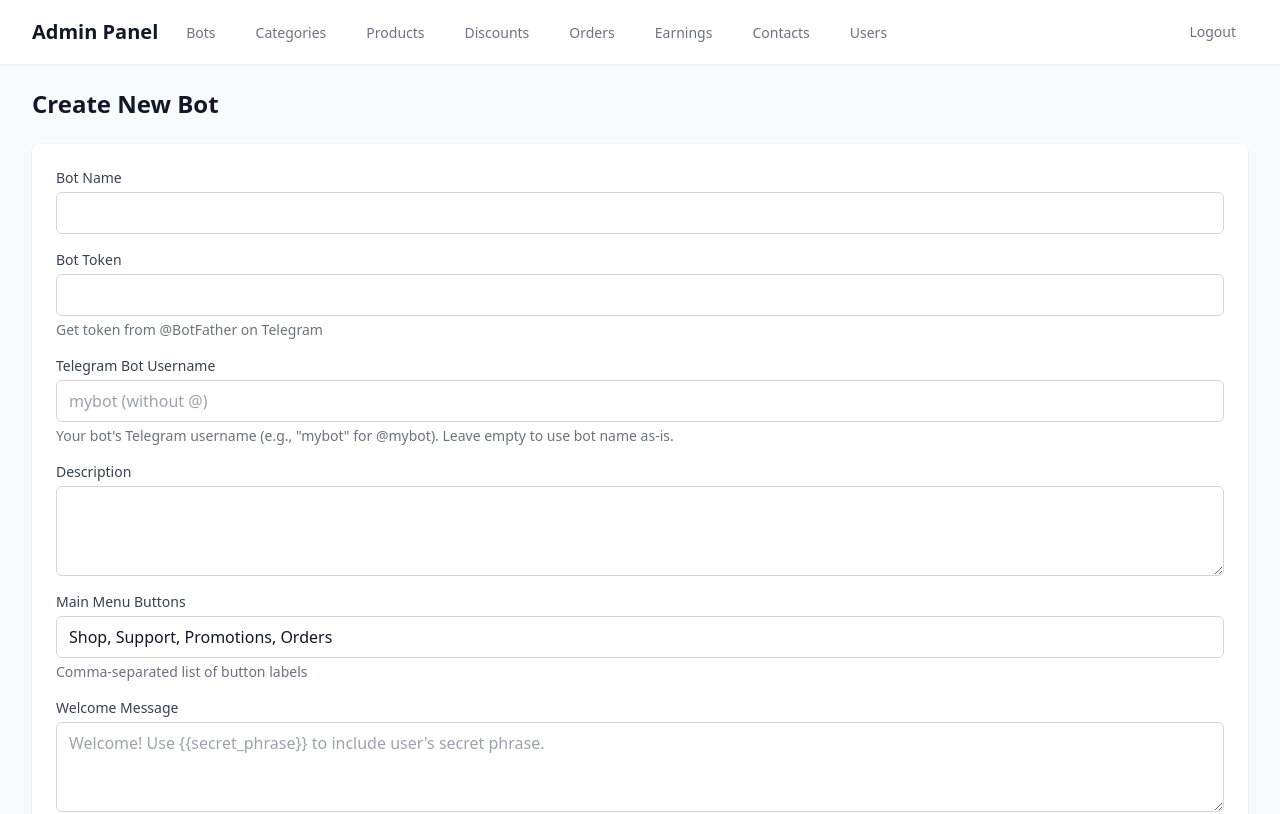
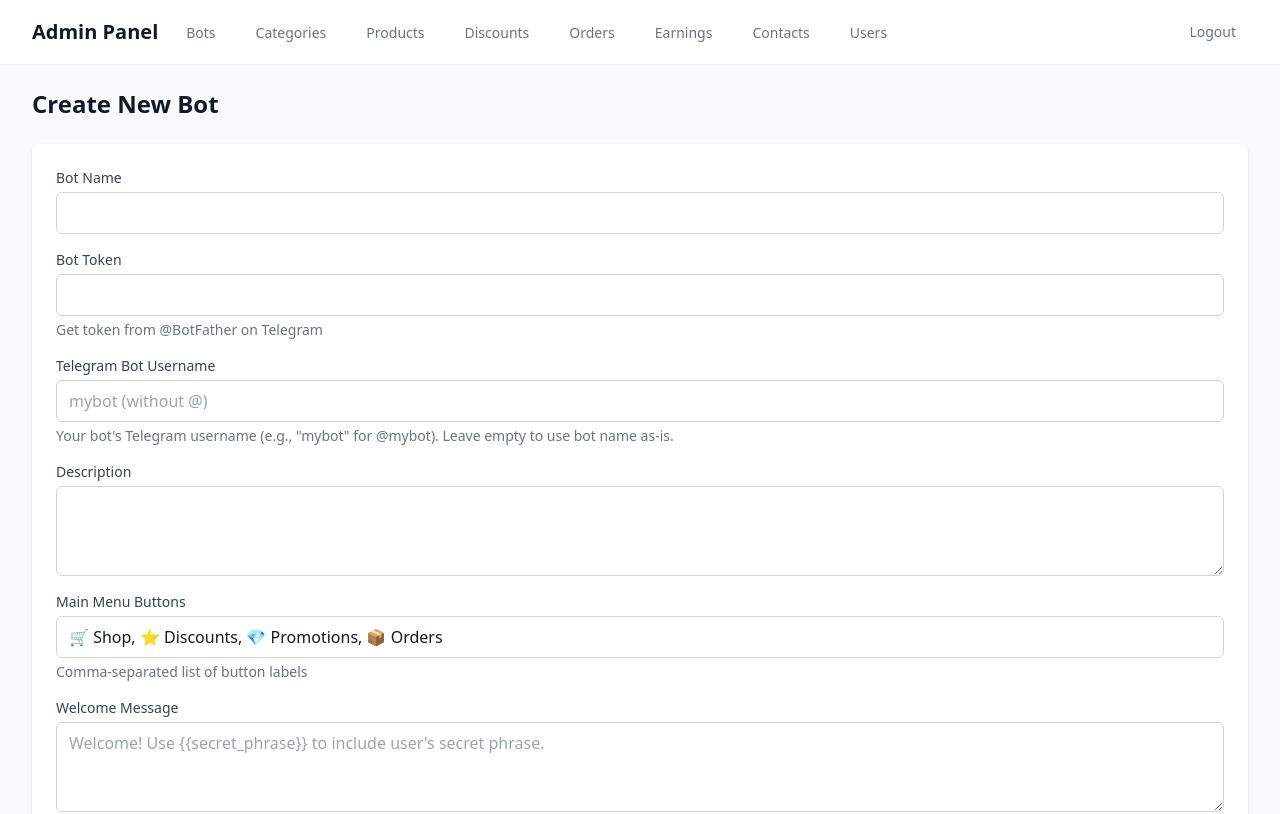
Before and after one commit to GreenBritain-coder/Auroneth_bot, a Next.js app in the folder admin-panel/: page /admin/bots/new in a window 1280 px wide. Shown: the top 814 px of the page. Built offline with nearby package versions, Linux system fonts and the light colour scheme; no server answers.

Commit message:
Update default main menu buttons with emojis: Shop, Discounts, Promotions, Orders
Made-with: Cursor

```diff
--- a/admin-panel/app/admin/bots/new/page.tsx
+++ b/admin-panel/app/admin/bots/new/page.tsx
@@ -16,7 +16,7 @@ export default function NewBotPage() {
     description: '',
     status: 'live',
     public_listing: true,
-    main_buttons: 'Shop, Support, Promotions, Orders',
+    main_buttons: '🛒 Shop, ⭐ Discounts, 💎 Promotions, 📦 Orders',
     welcome_message: '',
     thank_you_message: '',
     profile_picture_url: '',
@@ -178,7 +178,7 @@ export default function NewBotPage() {
             <input
               type="text"
               className="mt-1 block w-full border border-gray-300 rounded-md px-3 py-2"
-              placeholder="Shop, Support, Promotions"
+              placeholder="🛒 Shop, ⭐ Discounts, 💎 Promotions, 📦 Orders"
               value={formData.main_buttons}
               onChange={(e) => setFormData({ ...formData, main_buttons: e.target.value })}
             />
```
